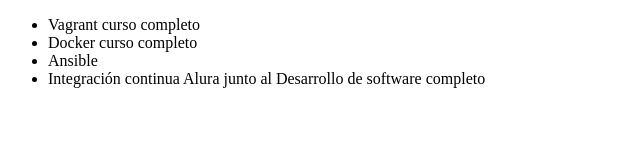
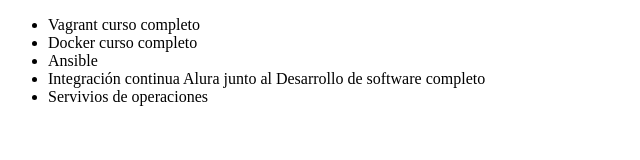
Before and after one commit to LeoYorch/AluraGit, a plain HTML site: page index.html in a window 1280 px wide. Shown: the whole page, without its empty margins (0-640 px from the left). Drawn offline with Linux system fonts and the light colour scheme.

Commit message:
Cambio en la lista, ingreso de nuevo curso

```diff
--- a/index.html
+++ b/index.html
@@ -15,6 +15,7 @@
               <li> Integración continua Alura
                junto al Desarrollo de software
           completo </li>
+          <li>Servivios de operaciones</li>
           </ul>
           </body>
      </html>
```
